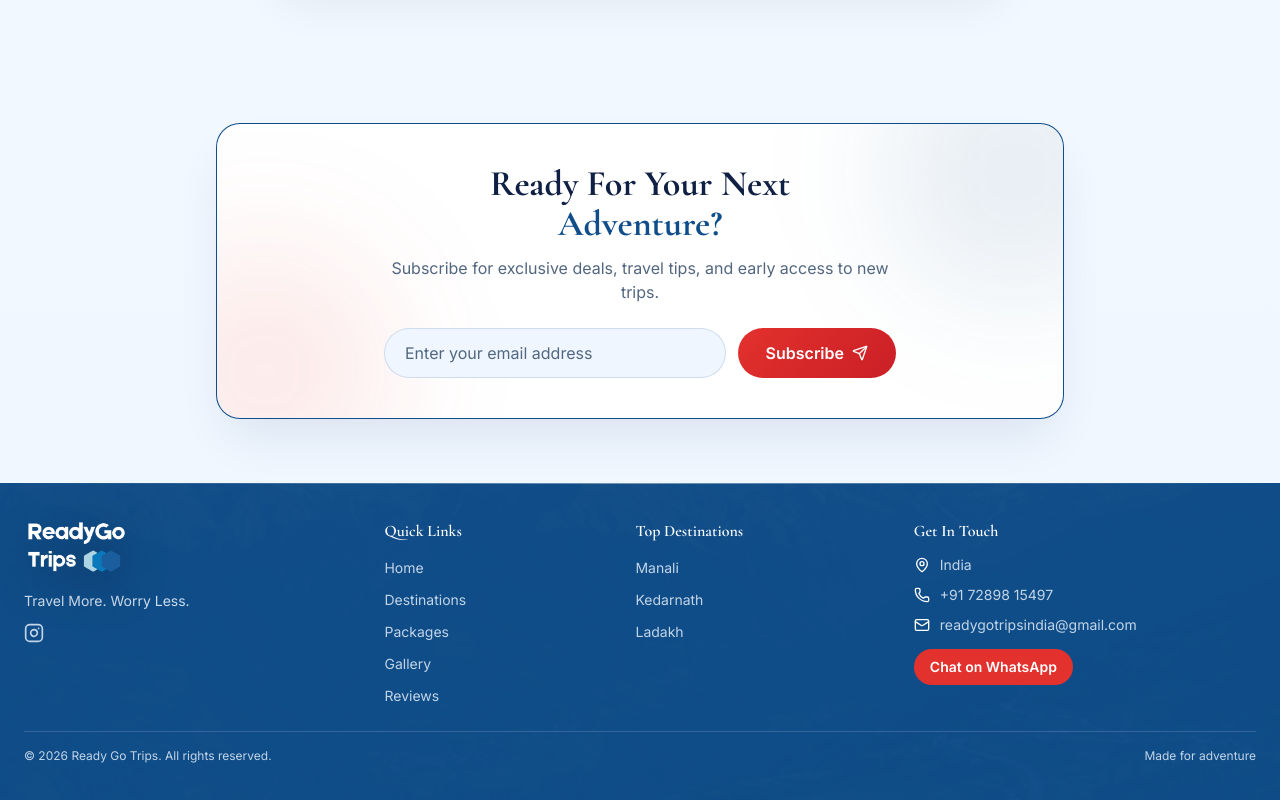
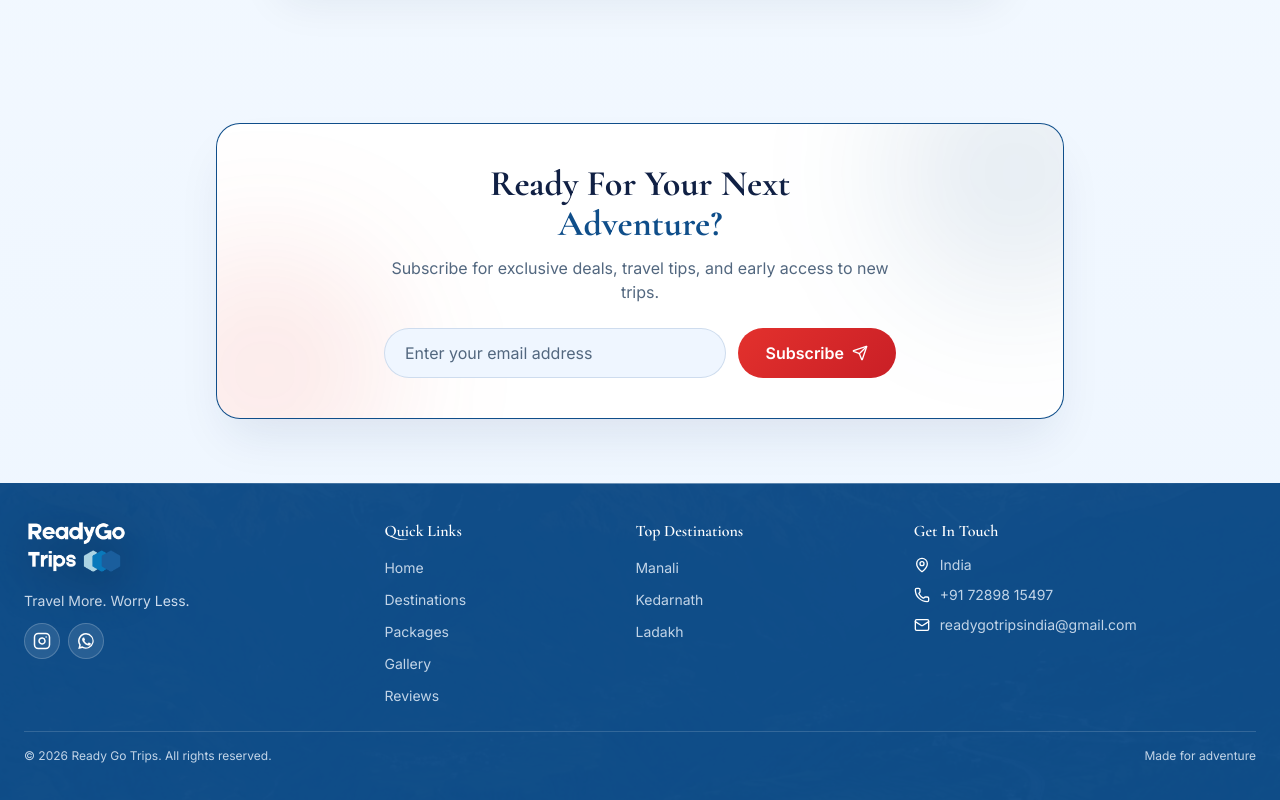
Before and after one commit to sujal9x9/readygo, a Next.js app: page / in a window 1280 px wide. Shown: the part 6577-7377 px from the top of the page. Built offline with nearby package versions, Linux system fonts and the light colour scheme.

Commit message:
Use footer social icons

```diff
--- a/src/components/layout/Footer.tsx
+++ b/src/components/layout/Footer.tsx
@@ -4,6 +4,14 @@ import Image from 'next/image';
 import Link from 'next/link';
 import { Instagram, Mail, MapPin, Phone } from 'lucide-react';
 import { contactInfo, navLinks } from '@/lib/data';
+
+function WhatsAppIcon({ className }: { className?: string }) {
+  return (
+    <svg className={className} viewBox="0 0 32 32" aria-hidden="true" fill="currentColor">
+      <path d="M16.04 3.2A12.67 12.67 0 0 0 5.18 22.39L3.6 28.8l6.56-1.52A12.66 12.66 0 1 0 16.04 3.2Zm0 2.32a10.34 10.34 0 1 1-5.25 19.25l-.42-.25-3.34.77.8-3.23-.28-.45A10.34 10.34 0 0 1 16.04 5.52Zm-4.1 4.95c-.23 0-.6.08-.92.43-.32.35-1.2 1.17-1.2 2.85s1.23 3.3 1.4 3.53c.17.23 2.38 3.8 5.86 5.17 2.9 1.14 3.49.91 4.12.86.63-.06 2.03-.83 2.32-1.63.29-.8.29-1.49.2-1.63-.09-.14-.32-.23-.66-.4-.34-.17-2.03-1-2.35-1.12-.32-.12-.55-.17-.78.17-.23.35-.9 1.12-1.1 1.35-.2.23-.4.26-.74.09-.34-.17-1.44-.53-2.75-1.7-1.02-.91-1.7-2.03-1.9-2.37-.2-.35-.02-.53.15-.7.15-.15.34-.4.52-.6.17-.2.23-.35.34-.58.12-.23.06-.43-.03-.6-.09-.17-.78-1.89-1.07-2.58-.28-.67-.57-.58-.78-.59h-.68Z" />
+    </svg>
+  );
+}
 
 export default function Footer() {
   return (
@@ -27,15 +35,26 @@ export default function Footer() {
               />
             </div>
             <p className="mb-3 max-w-xs text-xs md:text-sm text-blue-50/85">{contactInfo.tagline}</p>
+            <div className="flex items-center gap-2">
               <a
                 href={contactInfo.instagram}
                 target="_blank"
                 rel="noopener noreferrer"
-              className="text-blue-50/80 transition-colors hover:text-white"
+                className="flex h-9 w-9 items-center justify-center rounded-full border border-white/20 bg-white/10 text-white transition hover:-translate-y-0.5 hover:bg-white hover:text-secondary"
                 aria-label="Open Instagram"
               >
-              <Instagram className="h-5 w-5" />
+                <Instagram className="h-4.5 w-4.5" />
               </a>
+              <a
+                href={`https://wa.me/${contactInfo.whatsapp}`}
+                target="_blank"
+                rel="noopener noreferrer"
+                className="flex h-9 w-9 items-center justify-center rounded-full border border-white/20 bg-white/10 text-white transition hover:-translate-y-0.5 hover:bg-[#25D366] hover:text-white"
+                aria-label="Open WhatsApp"
+              >
+                <WhatsAppIcon className="h-5 w-5" />
+              </a>
+            </div>
           </div>
 
           <div>
@@ -83,14 +102,6 @@ export default function Footer() {
                   {contactInfo.email}
                 </a>
               </li>
-              <li>
-                <a
-                  href={`https://wa.me/${contactInfo.whatsapp}`}
-                  className="mt-1 inline-flex rounded-full bg-accent px-4 py-2 text-xs md:text-sm font-semibold text-white transition-all hover:bg-white hover:text-secondary"
-                >
-                  Chat on WhatsApp
-                </a>
-              </li>
             </ul>
           </div>
         </div>
```
Lines whose indentation alone changed are shown as unchanged.
